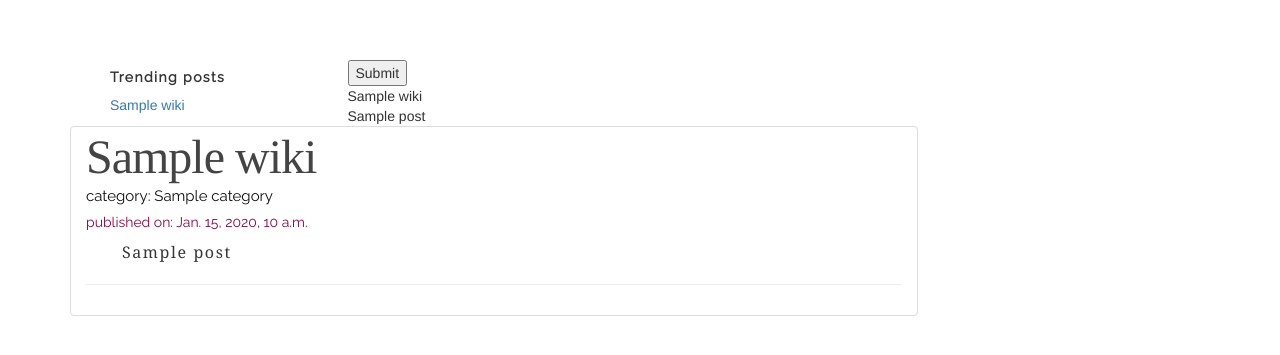
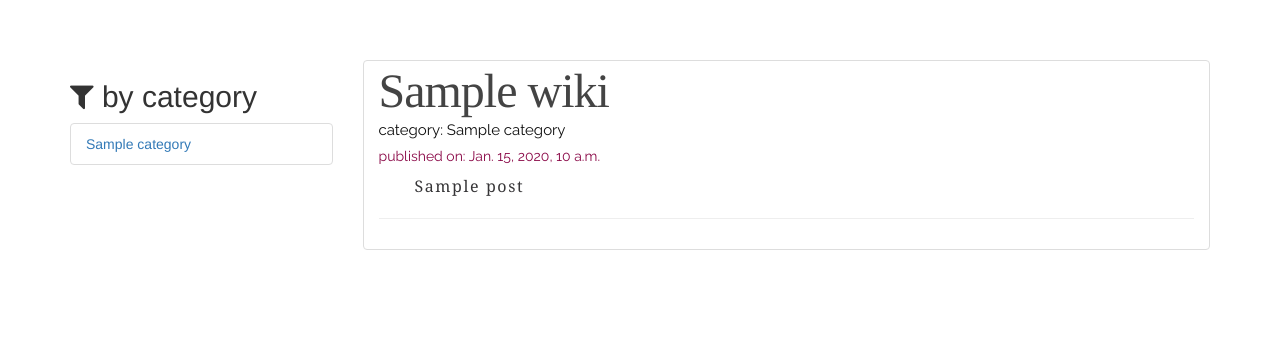
Before and after one commit to jobm/WIKI-LITE, a Django app: template Wiki/templates/wiki_home.html in a window 1280 px wide. Shown: the part 51-406 px from the top of the page. Run offline with Django 3.2, Linux system fonts and the light colour scheme; the template is opened without the code that fills it: most values are stand-ins (such as "Sample title", 1, 10 or a date in 2020); some libraries are stand-ins or nearby versions.

Commit message:
added filter by categories

```diff
--- a/Wiki/models.py
+++ b/Wiki/models.py
@@ -16,6 +16,7 @@ class Article(models.Model):
     def __unicode__(self):
         return self.title
 
+
 # filter set model
 class ArticleFilter(django_filters.FilterSet):
     class Meta:
--- a/Wiki/templates/wiki_home.html
+++ b/Wiki/templates/wiki_home.html
@@ -6,23 +6,13 @@
     <div class="row">
 
       <div class="col-md-3">
-        <ul class="post_categories">
-          <h4>Trending posts</h4>
-          {% for wiki in wikis %}
-          <a class="post_title_category" href="{% url "wikis:details" wiki.pk %}">{{wiki.title}}</a>
-          <br>
+        <h2><i class="fa fa-filter"></i> by category</h2>
+        <ul class="list-group">
+          {% for cat in categories %}
+              <li class="list-group-item"><a href="?q={{ cat.category }}">{{ cat.category }}</a></li>
           {% endfor %}
         </ul>
       </div>
-        <form action="" method="get">
-          {{ filter.form.as_p }}
-          <input type="submit" />
-        </form>
-        {% for wiki in filter %}
-          {{wiki.title}}
-          <br />
-          {{wiki.post }}
-        {% endfor %}
       <div class="col-md-9">
         <ul class="list-group">
           {% for wiki in wikis %}
--- a/templates/Layout.html
+++ b/templates/Layout.html
@@ -8,6 +8,7 @@
     <link rel="stylesheet" href="{% static 'css/custom.css' %}">
     <link rel="stylesheet" href="{% static 'bootstrap3/css/bootstrap.css' %}">
     <link rel="stylesheet" href="//code.jquery.com/ui/1.11.4/themes/smoothness/jquery-ui.css">
+    <link href="https://maxcdn.bootstrapcdn.com/font-awesome/4.5.0/css/font-awesome.min.css" rel="stylesheet">
 </head>
 <body>
 
```
Also changed, not shown: Wiki/views.py (+7 -2 lines), 1 other file.
